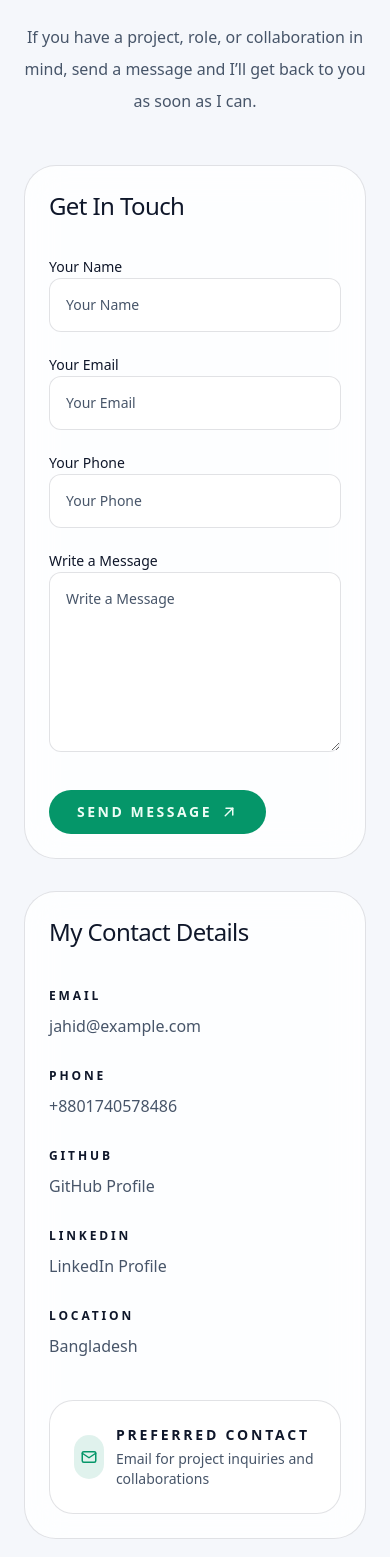
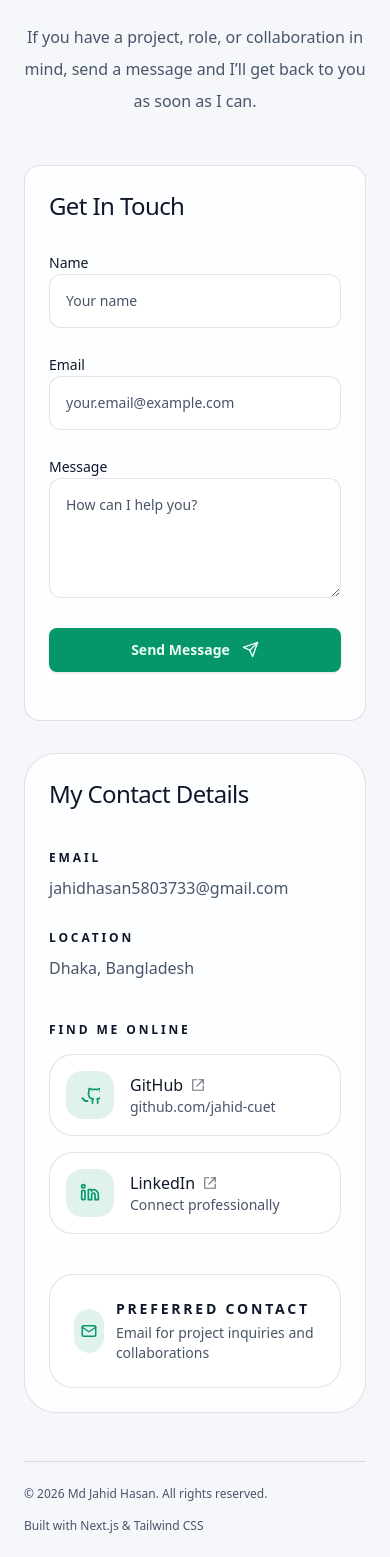
Before and after one commit to jahid-cuet/portfolio, a Next.js app: page / in a window 390 px wide. Shown: the part 7539-9096 px from the top of the page. Built offline with nearby package versions, Linux system fonts and the light colour scheme.

Commit message:
feat: implement contact form with email sending functionality and update portfolio data

```diff
--- /dev/null
+++ b/app/api/contact/route.ts
@@ -0,0 +1,57 @@
+const recipient = "jahidhasan5803733@gmail.com";
+
+export async function POST(request: Request) {
+  const apiKey = process.env.RESEND_API_KEY;
+
+  if (!apiKey) {
+    return Response.json(
+      { error: "Email service is not configured yet. Please try again later." },
+      { status: 503 },
+    );
+  }
+
+  let payload: { name?: unknown; email?: unknown; message?: unknown };
+
+  try {
+    payload = await request.json();
+  } catch {
+    return Response.json({ error: "Invalid request." }, { status: 400 });
+  }
+
+  const name = typeof payload.name === "string" ? payload.name.trim() : "";
+  const email = typeof payload.email === "string" ? payload.email.trim() : "";
+  const message = typeof payload.message === "string" ? payload.message.trim() : "";
+
+  if (!name || !email || !message) {
+    return Response.json({ error: "Please complete all fields." }, { status: 400 });
+  }
+
+  const emailIsValid = /^[^\s@]+@[^\s@]+\.[^\s@]+$/.test(email);
+  if (!emailIsValid) {
+    return Response.json({ error: "Please enter a valid email address." }, { status: 400 });
+  }
+
+  const resendResponse = await fetch("https://api.resend.com/emails", {
+    method: "POST",
+    headers: {
+      Authorization: `Bearer ${apiKey}`,
+      "Content-Type": "application/json",
+    },
+    body: JSON.stringify({
+      from: process.env.RESEND_FROM_EMAIL || "Portfolio Contact <onboarding@resend.dev>",
+      to: [recipient],
+      reply_to: email,
+      subject: `Portfolio inquiry from ${name}`,
+      text: `Name: ${name}\nEmail: ${email}\n\n${message}`,
+    }),
+  });
+
+  if (!resendResponse.ok) {
+    return Response.json(
+      { error: "The message could not be sent right now. Please try again later." },
+      { status: 502 },
+    );
+  }
+
+  return Response.json({ success: true });
+}
--- a/components/Contact.tsx
+++ b/components/Contact.tsx
@@ -1,21 +1,25 @@
+"use client";
+
+import { useState, type FormEvent } from "react";
 import { portfolioData } from "@/data/portfolio";
-import { ArrowUpRightIcon, MailIcon } from "./Icons";
+import { ExternalLinkIcon, GithubIcon, LinkedinIcon, MailIcon, SendIcon } from "./Icons";
 
 const details = [
   { label: "Email", value: portfolioData.personal.email, href: `mailto:${portfolioData.personal.email}` },
-  { label: "Phone", value: portfolioData.personal.phone, href: `tel:${portfolioData.personal.phone}` },
-  { label: "GitHub", value: "GitHub Profile", href: portfolioData.personal.github },
-  { label: "LinkedIn", value: "LinkedIn Profile", href: portfolioData.personal.linkedin },
   { label: "Location", value: portfolioData.personal.location },
 ];
 
 function Field({
   label,
   placeholder,
+  value,
+  onChange,
   multiline = false,
 }: {
   label: string;
   placeholder: string;
+  value: string;
+  onChange: (value: string) => void;
   multiline?: boolean;
 }) {
   const baseClass =
@@ -25,15 +29,65 @@ function Field({
     <label className="block space-y-3">
       <span className="text-sm font-medium theme-text">{label}</span>
       {multiline ? (
-        <textarea className={`${baseClass} min-h-[180px] resize-y`} placeholder={placeholder} />
+        <textarea
+          className={`${baseClass} min-h-[120px] resize-y`}
+          placeholder={placeholder}
+          value={value}
+          required
+          onChange={(event) => onChange(event.target.value)}
+        />
       ) : (
-        <input className={baseClass} placeholder={placeholder} />
+        <input
+          type={label === "Email" ? "email" : "text"}
+          className={baseClass}
+          placeholder={placeholder}
+          value={value}
+          required
+          onChange={(event) => onChange(event.target.value)}
+        />
       )}
     </label>
   );
 }
 
 export default function Contact() {
+  const [name, setName] = useState("");
+  const [email, setEmail] = useState("");
+  const [message, setMessage] = useState("");
+  const [isSending, setIsSending] = useState(false);
+  const [status, setStatus] = useState<{ type: "success" | "error"; text: string } | null>(null);
+
+  const handleSubmit = async (event: FormEvent<HTMLFormElement>) => {
+    event.preventDefault();
+    setIsSending(true);
+    setStatus(null);
+
+    try {
+      const response = await fetch("/api/contact", {
+        method: "POST",
+        headers: { "Content-Type": "application/json" },
+        body: JSON.stringify({ name, email, message }),
+      });
+      const result = await response.json();
+
+      if (!response.ok) {
+        throw new Error(result.error || "The message could not be sent.");
+      }
+
+      setStatus({ type: "success", text: "Message sent successfully. Thank you!" });
+      setName("");
+      setEmail("");
+      setMessage("");
+    } catch (error) {
+      setStatus({
+        type: "error",
+        text: error instanceof Error ? error.message : "The message could not be sent.",
+      });
+    } finally {
+      setIsSending(false);
+    }
+  };
+
   return (
     <section id="contact" className="border-t theme-border px-6 py-20 md:py-28">
       <div className="mx-auto max-w-6xl space-y-12">
@@ -49,28 +103,43 @@ export default function Contact() {
         </div>
 
         <div className="grid gap-8 lg:grid-cols-[1.25fr_0.75fr]">
-          <div className="theme-panel rounded-[2rem] p-6 md:p-10">
-            <div className="mb-8">
-              <h3 className="text-2xl md:text-3xl font-light tracking-tight theme-text">
-                Get In Touch
-              </h3>
+          <div className="theme-panel rounded-2xl p-6 md:p-8">
+            <div className="mb-7">
+              <h3 className="text-2xl font-medium tracking-tight theme-text">Get In Touch</h3>
             </div>
 
-            <div className="grid gap-5">
-              <Field label="Your Name" placeholder="Your Name" />
-              <Field label="Your Email" placeholder="Your Email" />
-              <Field label="Your Phone" placeholder="Your Phone" />
-              <Field label="Write a Message" placeholder="Write a Message" multiline />
-            </div>
+            <form className="grid gap-6" onSubmit={handleSubmit}>
+              <Field label="Name" placeholder="Your name" value={name} onChange={setName} />
+              <Field
+                label="Email"
+                placeholder="your.email@example.com"
+                value={email}
+                onChange={setEmail}
+              />
+              <Field
+                label="Message"
+                placeholder="How can I help you?"
+                value={message}
+                onChange={setMessage}
+                multiline
+              />
 
-            <div className="mt-8">
-              <button
-                type="button"
-                className="inline-flex items-center gap-2 rounded-full bg-[color:var(--accent)] px-7 py-3 text-sm font-semibold uppercase tracking-[0.18em] text-[color:var(--accent-foreground)] transition-all hover:opacity-90"
+              <div className="mt-0">
+                <button
+                  type="submit"
+                  disabled={isSending}
+                  className="inline-flex w-full items-center justify-center gap-3 rounded-lg bg-[color:var(--accent)] px-6 py-3 text-sm font-semibold text-[color:var(--accent-foreground)] shadow-sm transition-all hover:-translate-y-0.5 hover:shadow-md focus-visible:outline-2 focus-visible:outline-offset-2 focus-visible:outline-[color:var(--accent)] disabled:cursor-wait disabled:opacity-70"
+                >
+                  {isSending ? "Sending..." : "Send Message"} {!isSending && <SendIcon size={17} />}
+                </button>
+              </div>
+              <p
+                aria-live="polite"
+                className={`text-sm ${status?.type === "success" ? "text-emerald-600 dark:text-emerald-400" : "text-red-600 dark:text-red-400"}`}
               >
-                Send Message <ArrowUpRightIcon size={18} />
-              </button>
-            </div>
+                {status?.text}
+              </p>
+            </form>
           </div>
 
           <aside className="theme-panel rounded-[2rem] p-6 md:p-10">
@@ -100,6 +169,49 @@ export default function Contact() {
               ))}
             </div>
 
+            <div className="mt-10">
+              <p className="text-xs font-semibold uppercase tracking-[0.24em] theme-text">
+                Find Me Online
+              </p>
+              <div className="mt-4 grid gap-4">
+                <a
+                  href={portfolioData.personal.github}
+                  target="_blank"
+                  rel="noopener noreferrer"
+                  className="group flex items-center gap-4 rounded-[1.5rem] border border-[color:var(--border)] bg-[color:var(--surface-strong)] p-4 transition-all hover:-translate-y-0.5 hover:border-[color:var(--accent)] hover:shadow-lg hover:shadow-black/5"
+                >
+                  <span className="inline-flex h-12 w-12 items-center justify-center rounded-2xl bg-[color:var(--accent-soft)] text-[color:var(--accent)] transition-transform group-hover:scale-105">
+                    <GithubIcon size={20} />
+                  </span>
+                  <div className="min-w-0 flex-1">
+                    <div className="flex items-center gap-2">
+                      <p className="font-medium theme-text">GitHub</p>
+                      <ExternalLinkIcon size={14} className="opacity-60" />
+                    </div>
+                    <p className="truncate text-sm theme-muted">github.com/jahid-cuet</p>
+                  </div>
+                </a>
+
+                <a
+                  href={portfolioData.personal.linkedin}
+                  target="_blank"
+                  rel="noopener noreferrer"
+                  className="group flex items-center gap-4 rounded-[1.5rem] border border-[color:var(--border)] bg-[color:var(--surface-strong)] p-4 transition-all hover:-translate-y-0.5 hover:border-[color:var(--accent)] hover:shadow-lg hover:shadow-black/5"
+                >
+                  <span className="inline-flex h-12 w-12 items-center justify-center rounded-2xl bg-[color:var(--accent-soft)] text-[color:var(--accent)] transition-transform group-hover:scale-105">
+                    <LinkedinIcon size={20} />
+                  </span>
+                  <div className="min-w-0 flex-1">
+                    <div className="flex items-center gap-2">
+                      <p className="font-medium theme-text">LinkedIn</p>
+                      <ExternalLinkIcon size={14} className="opacity-60" />
+                    </div>
+                    <p className="truncate text-sm theme-muted">Connect professionally</p>
+                  </div>
+                </a>
+              </div>
+            </div>
+
             <div className="mt-10 rounded-[1.5rem] border border-[color:var(--border)] bg-[color:var(--surface-strong)] p-6">
               <div className="flex items-center gap-3">
                 <span className="inline-flex h-11 w-11 items-center justify-center rounded-full bg-[color:var(--accent-soft)] text-[color:var(--accent)]">
--- a/components/Icons.tsx
+++ b/components/Icons.tsx
@@ -41,6 +41,15 @@ export function MailIcon({ size = 20, className = "" }: IconProps) {
     <svg {...baseProps(size, className)}>
       <rect x="3" y="5" width="18" height="14" rx="2" />
       <path d="m3 7 9 6 9-6" />
+    </svg>
+  );
+}
+
+export function SendIcon({ size = 18, className = "" }: IconProps) {
+  return (
+    <svg {...baseProps(size, className)}>
+      <path d="m22 2-7 20-4-9-9-4Z" />
+      <path d="M22 2 11 13" />
     </svg>
   );
 }
--- a/data/portfolio.ts
+++ b/data/portfolio.ts
@@ -7,12 +7,12 @@ export const portfolioData = {
       "Bridging biomedical science, AI and software engineering to build intelligent, real-world solutions.",
     about:
       "Biomedical Engineering graduate from CUET and Software Engineer with 1+ years of experience building robust web applications, RESTful APIs, and e-governance platforms using Laravel, Django, and React.",
-    email: "jahid@example.com",
+    email: "jahidhasan5803733@gmail.com",
     phone: "+8801740578486",
-    location: "Bangladesh",
+    location: "Dhaka, Bangladesh",
     resume: "/resume.pdf",
-    github: "https://github.com/yourusername",
-    linkedin: "https://linkedin.com/in/yourusername",
+    github: "https://github.com/jahid-cuet",
+    linkedin: "https://www.linkedin.com/in/md-jahid-hasan-041151265/",
   },
   experience: [
     {
@@ -46,7 +46,15 @@ export const portfolioData = {
         "Contributed to research-oriented data workflows and experimentation support.",
         "Applied analytical thinking to help shape model and data exploration efforts.",
       ],
-      tech: ["Python", "Pandas", "NumPy", "PyTorch", "Matplotlib", "Seaborn", "SciPy"],
+      tech: [
+        "Python",
+        "Pandas",
+        "NumPy",
+        "PyTorch",
+        "Matplotlib",
+        "Seaborn",
+        "SciPy",
+      ],
     },
     {
       company: "The Tork Inc.",
```
Also changed, not shown: 1 other file (tests, documents, lock files or other folders).
